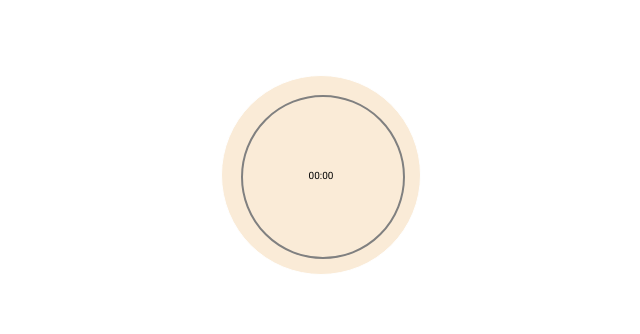
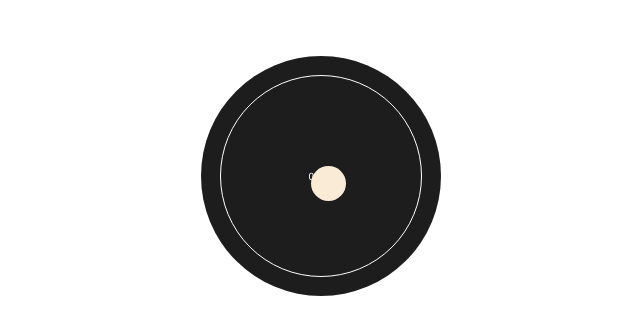
Before and after one commit to daavidr/1.Cronometro, a website: page index.html in a window 1280 px wide. Shown: the whole page, without its empty margins (319-959 px from the left). Drawn offline with Linux system fonts and the light colour scheme.

Commit message:
Cambios al círculo de fondo + esfera de movimiento

```diff
--- a/main.css
+++ b/main.css
@@ -1,10 +1,10 @@
-* {
+/* * {
     padding: 0;
     margin: 0;
     box-sizing: border-box;
-}
+} */
 
-html {
+main {
     font-size: 62.5%;
     font-family: 'Roboto', Helvetica, sans-serif;
     position: relative;
@@ -17,22 +17,33 @@ html {
     width: 200px;
     height: 200px;
     border: 1px solid #fff;
+    color: #fff;
+    margin: 75px auto;
     display: flex;
     justify-content: center;
-    margin: 75px auto;
     align-items: center;
-    flex-direction: column-reverse;
-    background-color: antiquewhite;
+    flex-direction: column;
 }
 
 .circulo::before {
     content: ' ';
     border-radius: 50%;
-    border: 2px solid gray;
-    z-index: 1;
+    z-index: -1;
     position: absolute;
-    width: 160px;
-    height: 160px;
-    left: calc(50% - 80px);
-    top: calc(50% - 80px);
+    width: 240px;
+    height: 240px;
+    left: calc(50% - 120px);
+    top: calc(50% - 120px);
+    background-color: #1d1d1d;
 }
+
+.motion-sphere {
+    width: 35px;
+    height: 35px;
+    border-radius: 50%;
+    position: absolute;
+    background-color: antiquewhite;
+    left: calc(50% - 10px);
+    top: calc(50% - 10px);
+    animation: rotate 60s linear infinite;
+}
```
